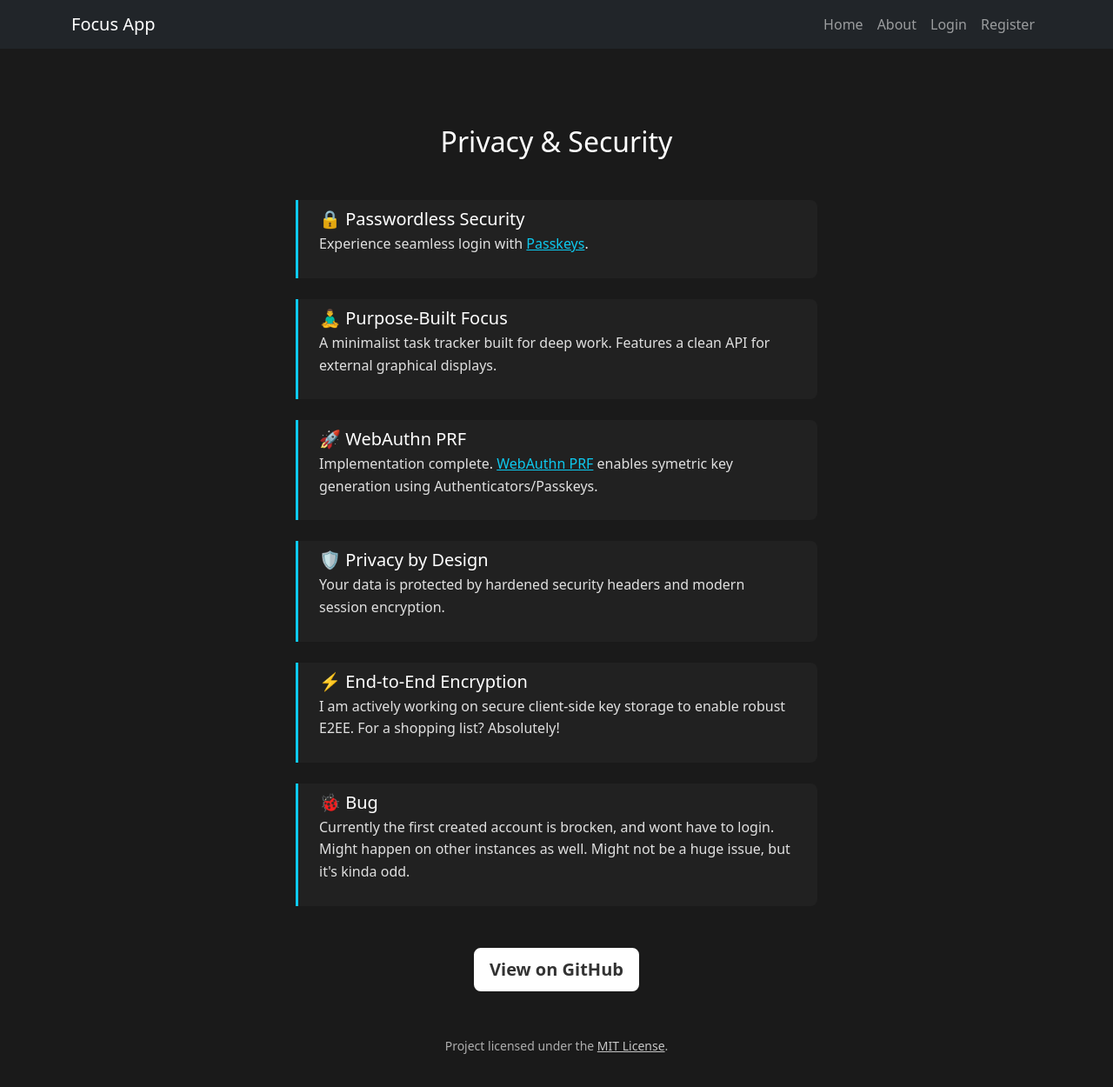
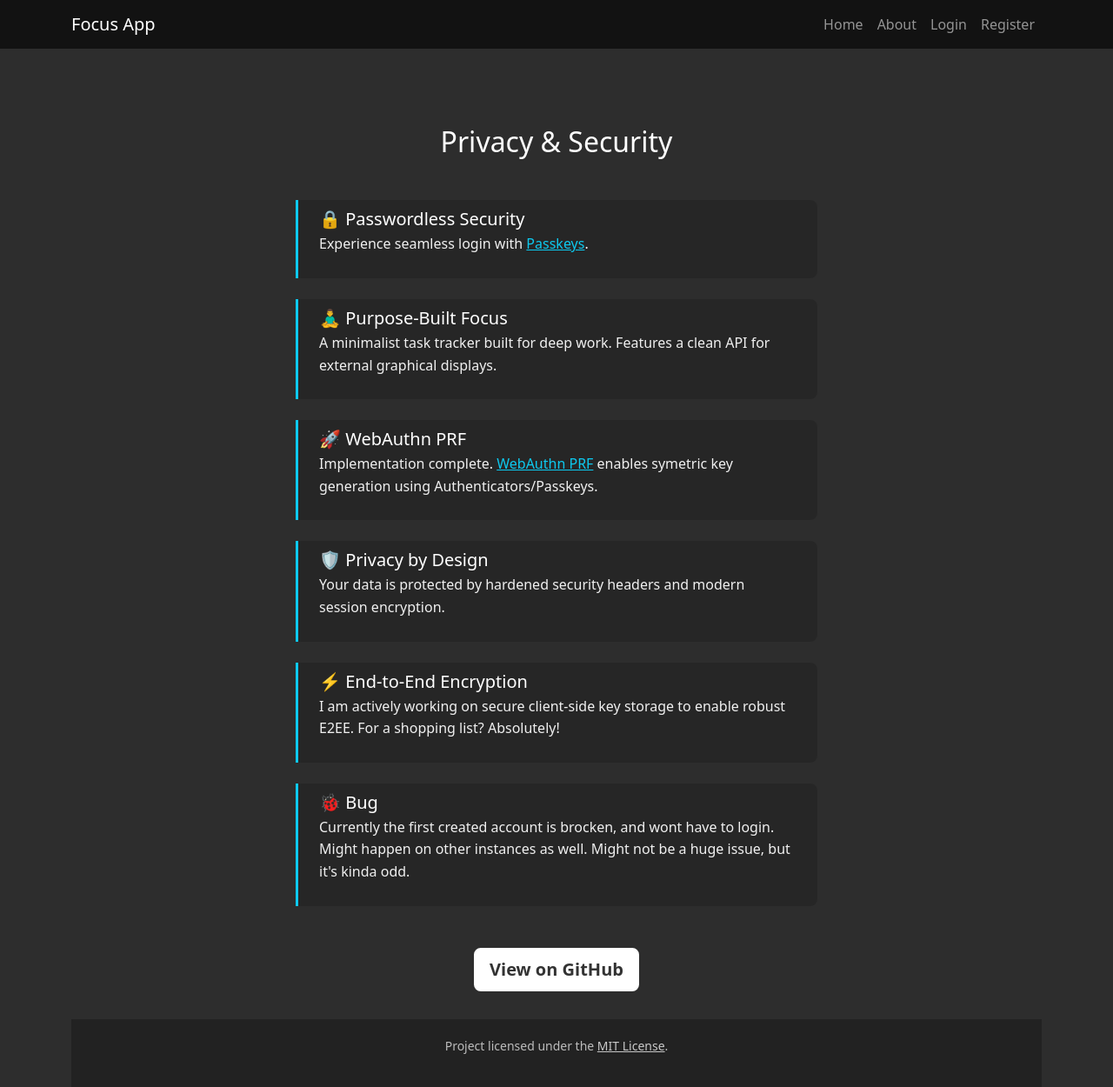
Before and after one commit to bztt282tbz-sys/focus_app, a Flask app: template templates/home.html in a window 1280 px wide. Shown: the whole page at 87% size. Run offline with Flask 3, Linux system fonts and the light colour scheme; the template is opened without the code that fills it, so the values that code supplies are empty.

Commit message:
brighter

```diff
--- a/static/css/style.css
+++ b/static/css/style.css
@@ -1,6 +1,6 @@
 /* 1. Global Layout */
 body {
-    background-color: #1a1a1a;
+    background-color: #2d2d2d; /* Lightened background */
     color: #ffffff;
     display: flex;
     flex-direction: column;
@@ -13,7 +13,7 @@ html, body {
 }
 
 .text-light {
-    color: #e0e0e0 !important;
+    color: #f0f0f0 !important; /* Slightly brighter for contrast */
     line-height: 1.6;
 }
 
@@ -22,7 +22,7 @@ html, body {
 }
 
 .text-muted {
-    color: #bbb !important;
+    color: #a0a0a0 !important; /* Adjusted for better visibility */
 }
 
 .link-info {
@@ -58,7 +58,8 @@ main.container {
 .feature-item {
     border-left: 3px solid #0dcaf0;
     padding: 10px 1.5rem;
-    background: rgba(255, 255, 255, 0.03);
+    /* Slightly darker than background */
+    background: rgba(0, 0, 0, 0.15);
     border-radius: 0 8px 8px 0;
     margin-bottom: 1.5rem;
 }
@@ -67,11 +68,12 @@ main.container {
     width: 100%;
     max-width: 650px;
     margin: 40px auto;
-    background: rgba(255, 255, 255, 0.02);
+    /* Slightly darker than background */
+    background: rgba(0, 0, 0, 0.2);
     border: 1px solid rgba(255, 255, 255, 0.05);
     border-radius: 16px;
     padding: 40px;
-    box-shadow: 0 10px 30px rgba(0, 0, 0, 0.2);
+    box-shadow: 0 10px 30px rgba(0, 0, 0, 0.3);
 }
 
 /* 4. Buttons and Links */
@@ -104,6 +106,11 @@ main.container {
 }
 
 /* 5. Navigation and Footer */
+/* Navbar set to be darker than the body background */
+.navbar {
+    background-color: #121212 !important;
+}
+
 .navbar-nav .nav-link.active {
     color: #fff !important;
     font-weight: 500;
@@ -122,6 +129,7 @@ main.container {
     padding: 20px;
     width: 100%;
     text-align: center;
+    background-color: #222222; /* Slightly darker than body for grounding */
 }
 
 /* 6. Premium Slider (REPAIRED) */
@@ -131,7 +139,7 @@ main.container {
     width: 100%;
     height: 10px;
     border-radius: 5px;
-    background: #333; /* Fallback background before JS updates the fill */
+    background: #1a1a1a; /* Dark track for contrast */
     outline: none;
     cursor: pointer;
     margin: 25px 0;
@@ -146,7 +154,7 @@ main.container {
     height: 22px;
     border-radius: 50%;
     background: #ffffff;
-    border: 3px solid #0dcaf0; /* Theme cyan color */
+    border: 3px solid #0dcaf0;
     box-shadow: 0 0 10px rgba(13, 202, 240, 0.5);
     transition: transform 0.2s ease, box-shadow 0.2s ease;
     cursor: pointer;
```
